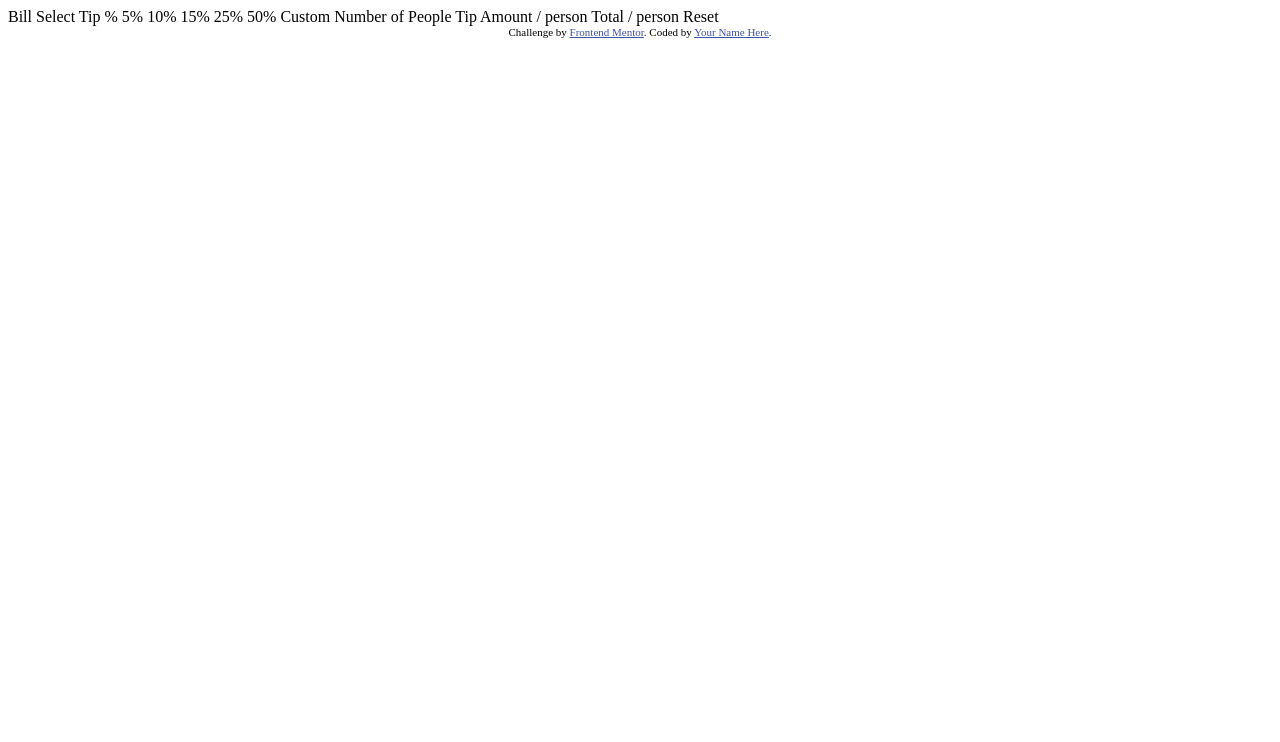
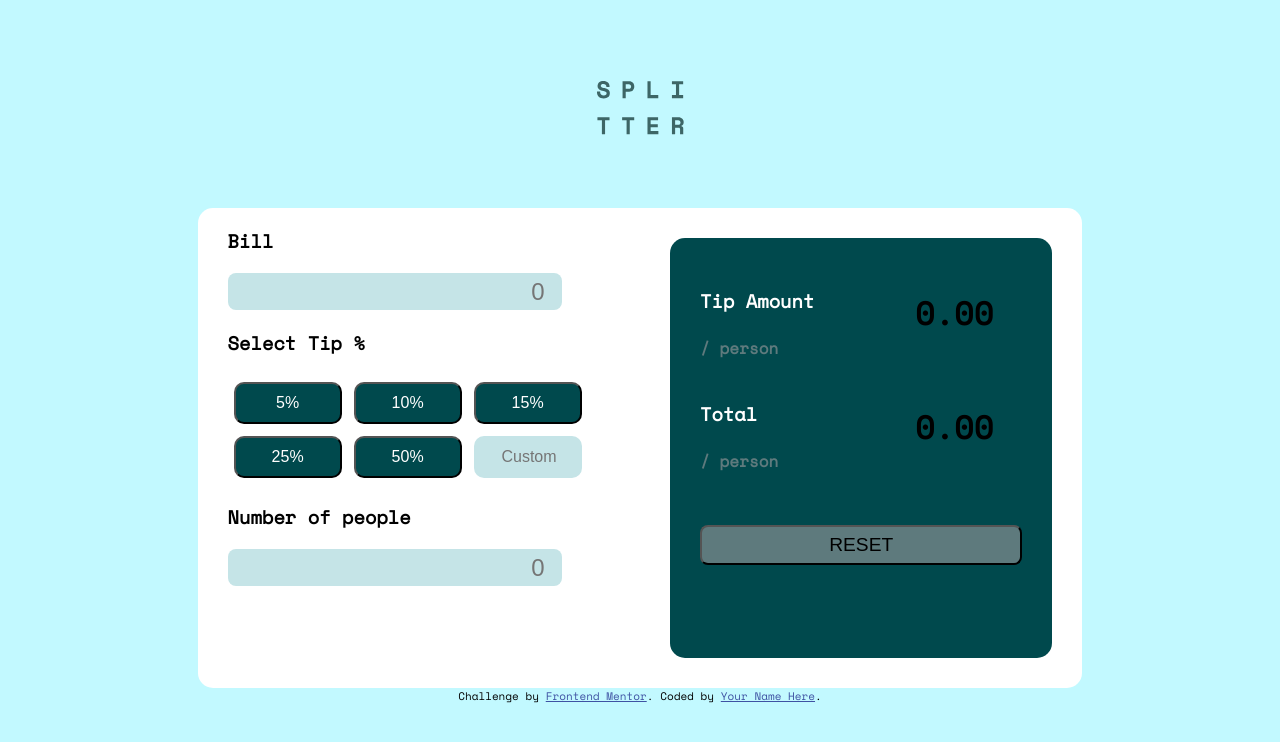
Before and after one commit to tordar/tip-calculator-app-main, a plain HTML site: page index.html in a window 1280 px wide. Drawn offline with nearby package versions, Linux system fonts and the light colour scheme.

Commit message:
getting closer

```diff
--- /dev/null
+++ b/app.js
@@ -0,0 +1,17 @@
+console.log('hello world')
+
+const totalBill = document.getElementById('bill')
+const tip5 = document.getElementById('5')
+const tip10 = document.getElementById('10')
+const tip15 = document.getElementById('15')
+const tip25 = document.getElementById('25')
+const tip50 = document.getElementById('50')
+const custom = document.getElementById('custom')
+
+tip5.addEventListener('click', () => {
+    console.log(tip5.value)
+})
+
+totalBill.addEventListener('change', () => {
+    console.log(totalBill.value)
+})
--- a/index.html
+++ b/index.html
@@ -7,38 +7,83 @@
   <link rel="icon" type="image/png" sizes="32x32" href="./images/favicon-32x32.png">
 
   <title>Frontend Mentor | Tip calculator app</title>
-
+  <link rel="stylesheet" href="style.css">
   <!-- Feel free to remove these styles or customise in your own stylesheet 👍 -->
   <style>
     .attribution { font-size: 11px; text-align: center; }
     .attribution a { color: hsl(228, 45%, 44%); }
   </style>
+  <link rel="preconnect" href="https://fonts.googleapis.com">
+  <link rel="preconnect" href="https://fonts.gstatic.com" crossorigin>
+  <link href="https://fonts.googleapis.com/css2?family=Space+Mono&display=swap" rel="stylesheet">
 </head>
 <body>
+  <div class="logo">
+    <img src="./images/logo.svg" alt="logo">
+  </div>
+  <div class="main">
+    <div class="input">
+      <div class="bill">
+      <h3>Bill</h3>
+      <input id="bill" class="stretchedInput" type="number" placeholder="0">
+    </div>
+    <div class="tipSelector">
+      <h3>Select Tip %</h3>
+      <div class="tipButtons">
+          <button id="5" class="tip" value="5">5%</button>
+          <button id="10" class="tip" value="10">10%</button>
+          <button id="15" class="tip" value="15">15%</button>
+          <button id="25" class="tip" value="25">25%</button>
+          <button id="50" class="tip" value="50">50%</button>
+          <input id="custom" class="tip" type="number" placeholder="Custom">
+      </div>
 
-  Bill
+    </div>
+      <div class="numberPeople">
+        <h3>Number of people</h3>
+        <input class="stretchedInput" type="number" placeholder="0">
+      </div>
+  </div>
 
-  Select Tip %
-  5%
-  10%
-  15%
-  25%
-  50%
-  Custom
+  <div class="output">
+    <div class="tipAmount">
+      <div>
+        <h3 class="tipHeader">Tip Amount</h3>
+        <h4 class="tipSub">/ person</h4>
+      </div>
+      <div>
+        <h1>0.00</h1>
+      </div>
+    </div>
+    <div class="tipAmount">
+      <div>
+        <h3 class="tipHeader">Total</h3>
+        <h4 class="tipSub">/ person</h4>
+      </div>
+      <div>
+        <h1>0.00</h1>
+      </div>
+    </div>
+    <div class="reset">
+      <button class="resetButton">RESET</button>
+    </div>
 
-  Number of People
 
-  Tip Amount
-  / person
+  </div>
 
-  Total
-  / person
 
-  Reset
+  </div>
+
+
+
+
+
+
 
   <div class="attribution">
     Challenge by <a href="https://www.frontendmentor.io?ref=challenge" target="_blank">Frontend Mentor</a>.
     Coded by <a href="#">Your Name Here</a>.
   </div>
+  <script src="app.js"></script>
 </body>
 </html>
--- /dev/null
+++ b/style.css
@@ -0,0 +1,100 @@
+body {
+    background-color:  hsl(186, 100%, 88%);
+    height: 100vh;
+    font-family: 'Space Mono', monospace;
+}
+
+.logo {
+    display: flex;
+    max-width: 100%;
+    justify-content: center;
+    height: 25%;
+    align-items: center;
+}
+
+.main {
+    background-color: white;
+    max-width: 70%;
+    height: 60%;
+    display: grid;
+    margin-left: 15%;
+    grid-template-columns: 1fr 1fr;
+    border-radius: 15px;
+    font-weight: 400;
+}
+
+.input{
+    display: flex;
+    flex-direction: column;
+    margin-bottom: 30px;
+    margin-left: 30px;
+}
+
+.stretchedInput {
+    width: 80%;
+    height: 35px;
+    font-size:x-large;
+}
+
+.tipButtons{
+    display: grid;
+    grid-template-columns: 120px 120px 120px;
+    width: 90%;
+}
+
+.tip {
+    margin: 5%;
+    background-color: hsl(183, 100%, 15%);
+    color: white;
+    padding: 10px;
+    border-radius: 10px;
+    font-size: medium;
+}
+
+.tipButtons input {
+    background-color: hsl(185, 41%, 84%);
+}
+
+
+.numberPeople{
+}
+
+input{
+    background-color: hsl(185, 41%, 84%);
+    border-radius: 8px;
+    border: none;
+    text-align:right;
+}
+
+
+/* Output field */
+.output{
+    display: flex;
+    flex-direction: column;
+    margin: 30px;
+    background-color: hsl(183, 100%, 15%);
+    border-radius: 15px;
+    padding: 30px;
+}
+
+.tipHeader {
+    color: white;
+}
+
+.tipSub {
+    color: hsl(186, 14%, 43%);
+}
+
+.tipAmount {
+    display: grid;
+    grid-template-columns: 2fr 1fr;
+}
+
+.resetButton {
+    width: 100%;
+    margin-top: 30px;
+    height: 40px;
+    background-color: hsl(186, 14%, 43%);
+    border-radius: 8px;
+    font-size: larger;
+}
```
